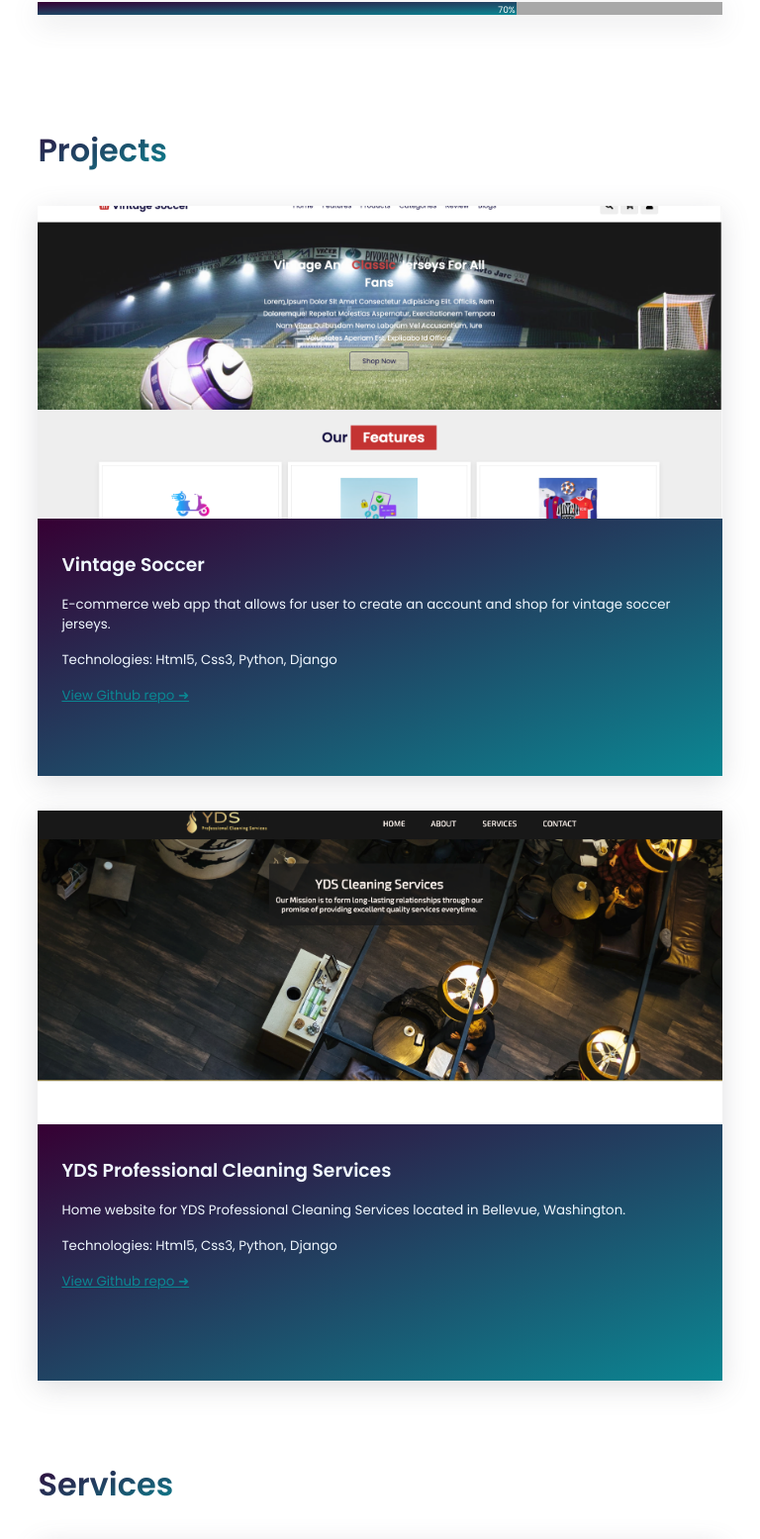
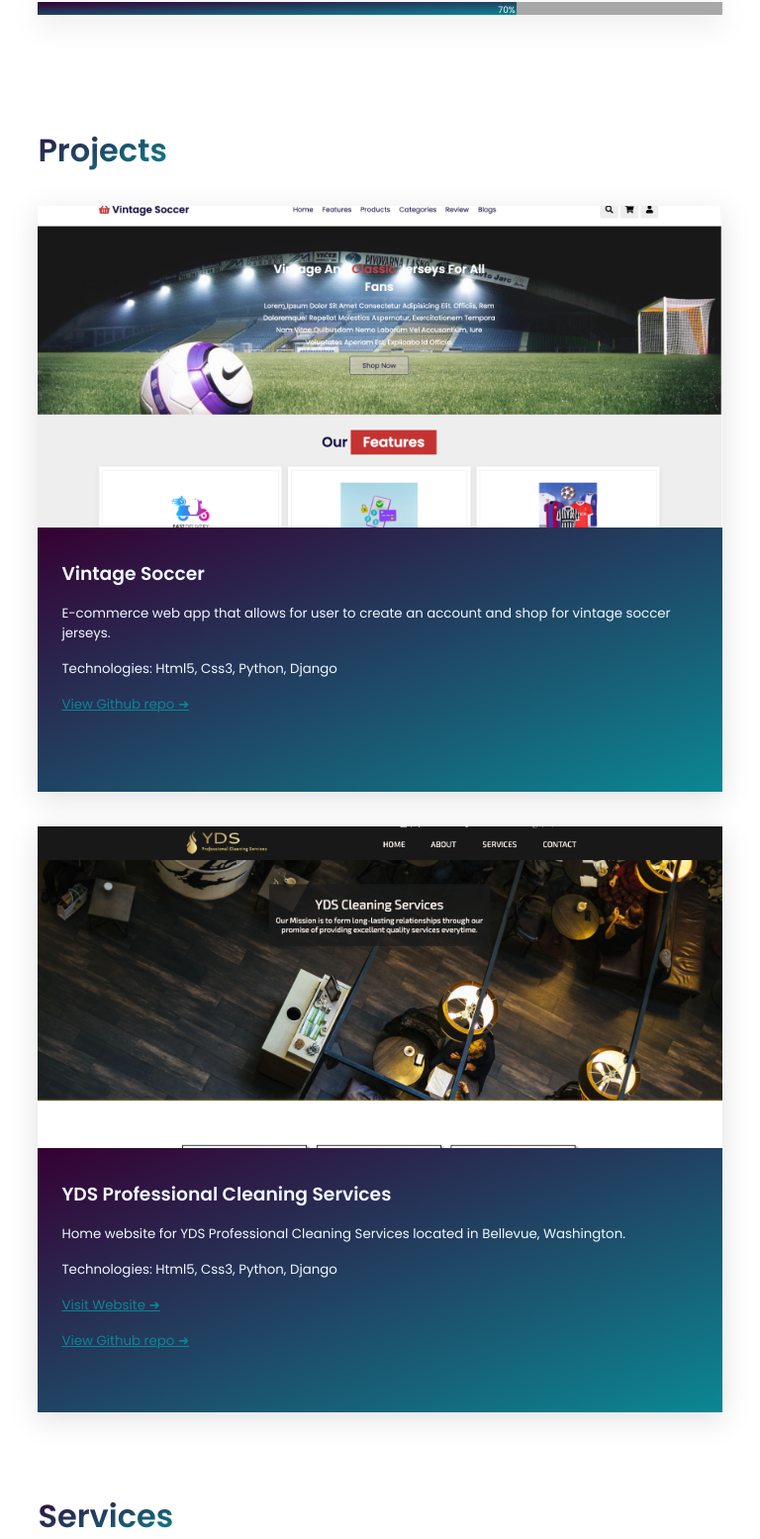
Before and after one commit to eriklopezalfaro/Personal-Website, a Django app: page / in a window 768 px wide. Shown: the part 2280-3835 px from the top of the page at 99% size. Run offline with Django 3.2, Linux system fonts and the light colour scheme; data comes from the database, SQL or seed files in the repository; some libraries are stand-ins or nearby versions.

Commit message:
Projects link if website url available fix

```diff
--- a/portfolio/models.py
+++ b/portfolio/models.py
@@ -1,3 +1,4 @@
+from re import U
 from django.db import models
 from django.db.models.fields import BLANK_CHOICE_DASH
 
@@ -7,7 +8,8 @@
     description = models.CharField(max_length=400)
     technologies = models.CharField(max_length=250, default='Python')
     image = models.ImageField(upload_to='portfolio/images/', blank=True)
-    url = models.URLField(blank=True)
+    github_repo_url = models.URLField(blank=True)
+    website_url = models.URLField(null=True)
 
     def __str__(self):
         return self.title
--- a/portfolio/static/portfolio/app.js
+++ b/portfolio/static/portfolio/app.js
@@ -1,9 +1,9 @@
 // using gsap timeline to animate the sliders when website first loads
 const tl = gsap.timeline({defaults: {ease: "power1.out"}})
 
-tl.to('.text', {y: "0%", duration: 1, stagger: 0.35})
-tl.to('.slider', {y: "-100%", duration: 1.5, delay: 0.5})
-tl.to('.intro', {y : "-100%", duration: 1}, "-=1.2")
+tl.to('.text', {y: "0%", duration: 0.5, stagger: 0.35})
+tl.to('.slider', {y: "-100%", duration: 1, delay: 0.5})
+tl.to('.intro', {y : "-100%", duration: 0.5}, "-=1")
 tl.fromTo('.wrapper', {opacity: 0}, {opacity: 1, duration: 1})
 tl.fromTo('.hero-text', {opacity: 0}, {opacity: 1, duration: 1}, "-=1")
 tl.fromTo('.social-media', {opacity: 0}, {opacity: 1, duration: 1}, "-=1")
--- a/portfolio/static/portfolio/style.css
+++ b/portfolio/static/portfolio/style.css
@@ -762,6 +762,9 @@
 @media only screen
     and (min-width:768px)
     and (max-width:1000px) {
+    .project {
+        height: 22rem;
+    }
     .About h2{
         margin-top: 12%;
     }
@@ -1108,7 +1111,7 @@
         }
         .project {
             flex-direction: column;
-            height: 36rem;
+            height: 37rem;
         }
         .project-cont, .project .image {
             width: 100%;
--- a/portfolio/templates/portfolio/index.html
+++ b/portfolio/templates/portfolio/index.html
@@ -47,7 +47,10 @@
                 <h3>{{ project.title }}</h3>
                 <p>{{ project.description }}</p>
                 <p><span class="technologies">Technologies:</span> {{ project.technologies }}</p>
-                <a href="{{ project.url }}">View Github repo &#10140;</a>
+                {% if project.website_url is not None %}
+                <a href="{{ project.website_url }}">Visit Website &#10140;</a>
+                {% endif %}
+                <a href="{{ project.github_repo_url }}">View Github repo &#10140;</a>
             </div>
         </div>
         {% endfor %}
```
Also changed, not shown: db.sqlite3, portfolio/migrations/0011_auto_20220402_2314.py (added), portfolio/migrations/0012_alter_project_website_url.py (added), portfolio/migrations/0013_alter_project_website_url.py (added).
